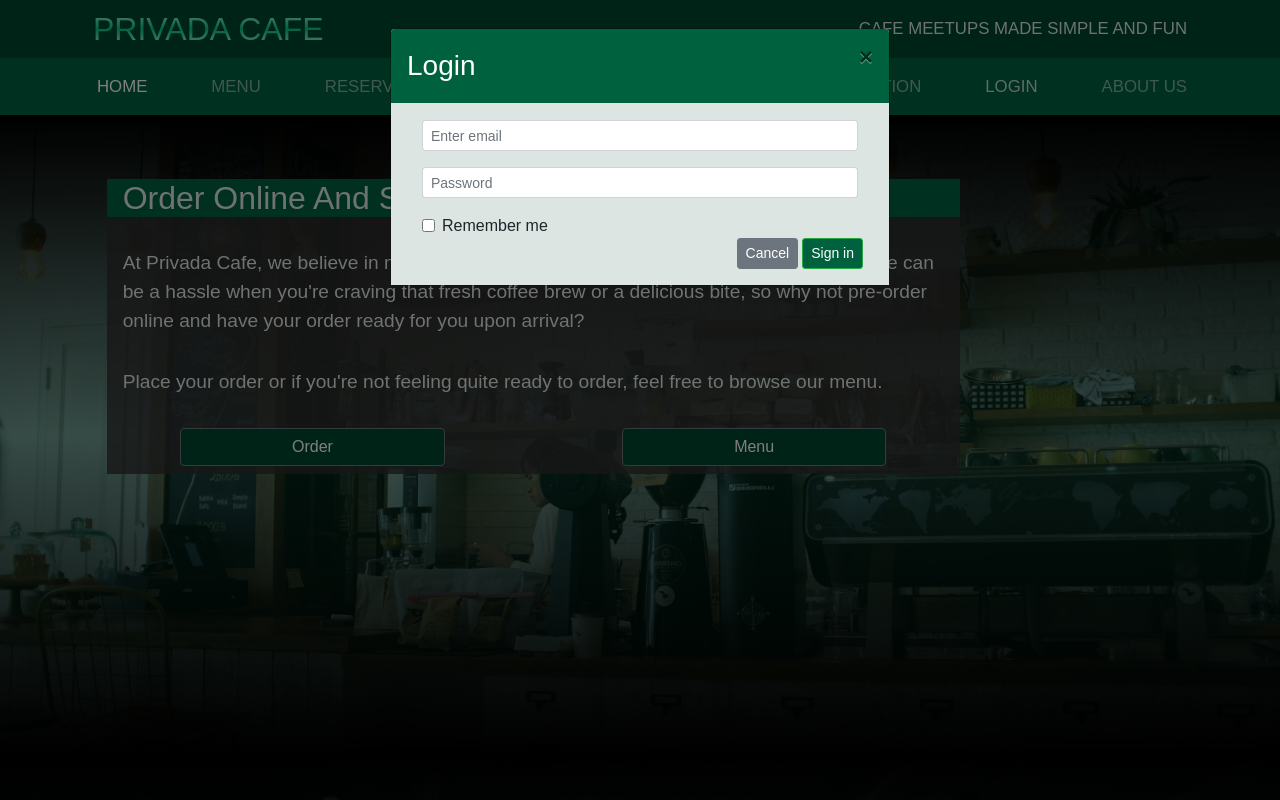
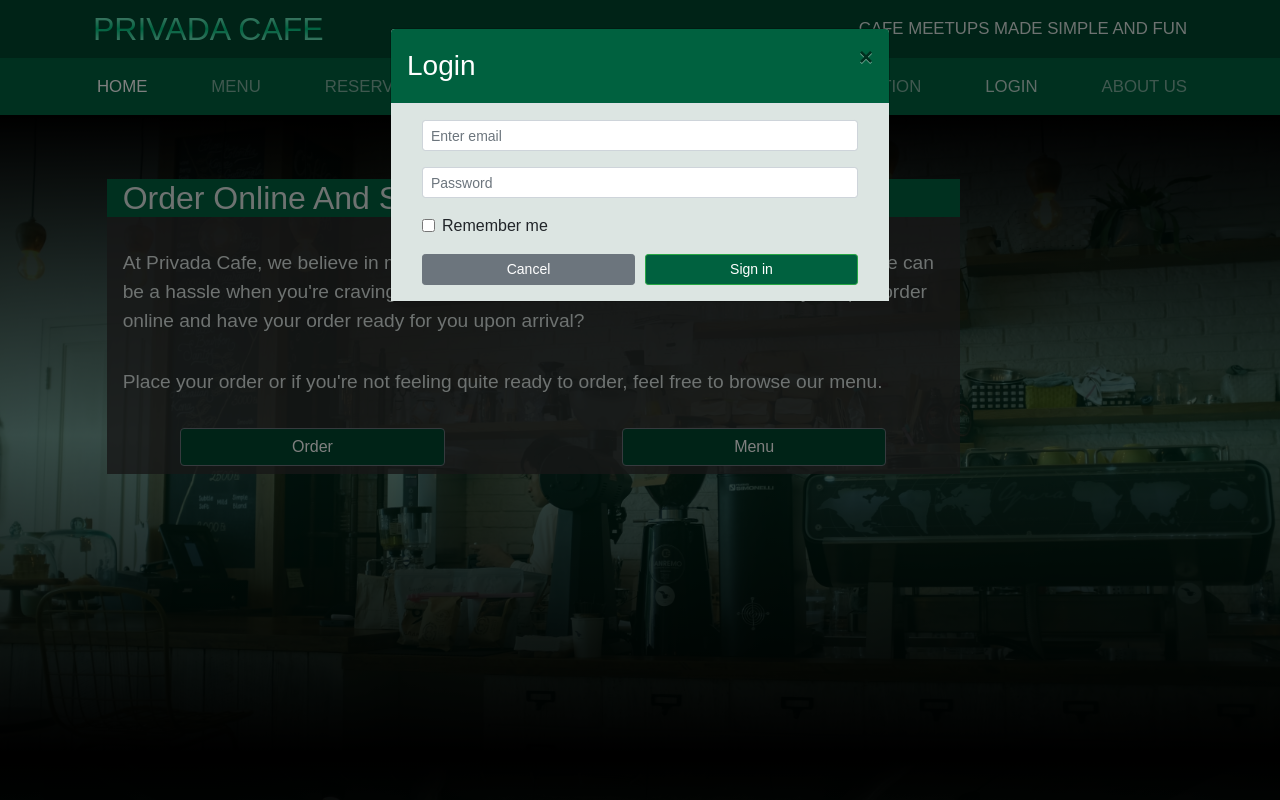
Before and after one commit to ChrisP1108/Privada_Cafe, a website: page index.html in a window 1280 px wide. Both pictures are taken after a click on the link "LOGIN". Shown: the top 800 px of the page. Drawn offline with nearby package versions, Linux system fonts and the light colour scheme.

Commit message:
Login Touchups

```diff
--- a/css/_presets.scss
+++ b/css/_presets.scss
@@ -1,6 +1,10 @@
 .button {
     &-sizing {
         width: 100%;
+    }
+
+    &-half-size {
+        width: 50%;
     }
 
     &-color {
@@ -32,6 +36,7 @@
     }
 }
 
+
 .center-horizontal {
     left: 50%;
     transform: translatex(-50%);
--- a/html/login.html
+++ b/html/login.html
@@ -26,10 +26,14 @@
                                 </div>
                             </div>
                         </div>
-                        <div class="form-row">
-                            <button type="button" class="btn btn-secondary btn-sm ml-auto"
-                                data-dismiss="modal">Cancel</button>
-                            <button type="submit" class="btn btn-success bg-green text-white btn-sm ml-1"> Sign in</button>
+                        <div class="form-row mt-3">
+                            <div class="col">
+                                <button type="button" class="btn btn-secondary btn-sm ml-auto button-sizing"
+                                    data-dismiss="modal">Cancel</button>
+                                </div>
+                            <div class="col">
+                                <button type="submit" class="btn btn-success bg-green text-white btn-sm button-sizing"> Sign in</button>
+                            </div>
                         </div>
                     </form>
                 </div>
```
Also changed, not shown: css/styles.css.
